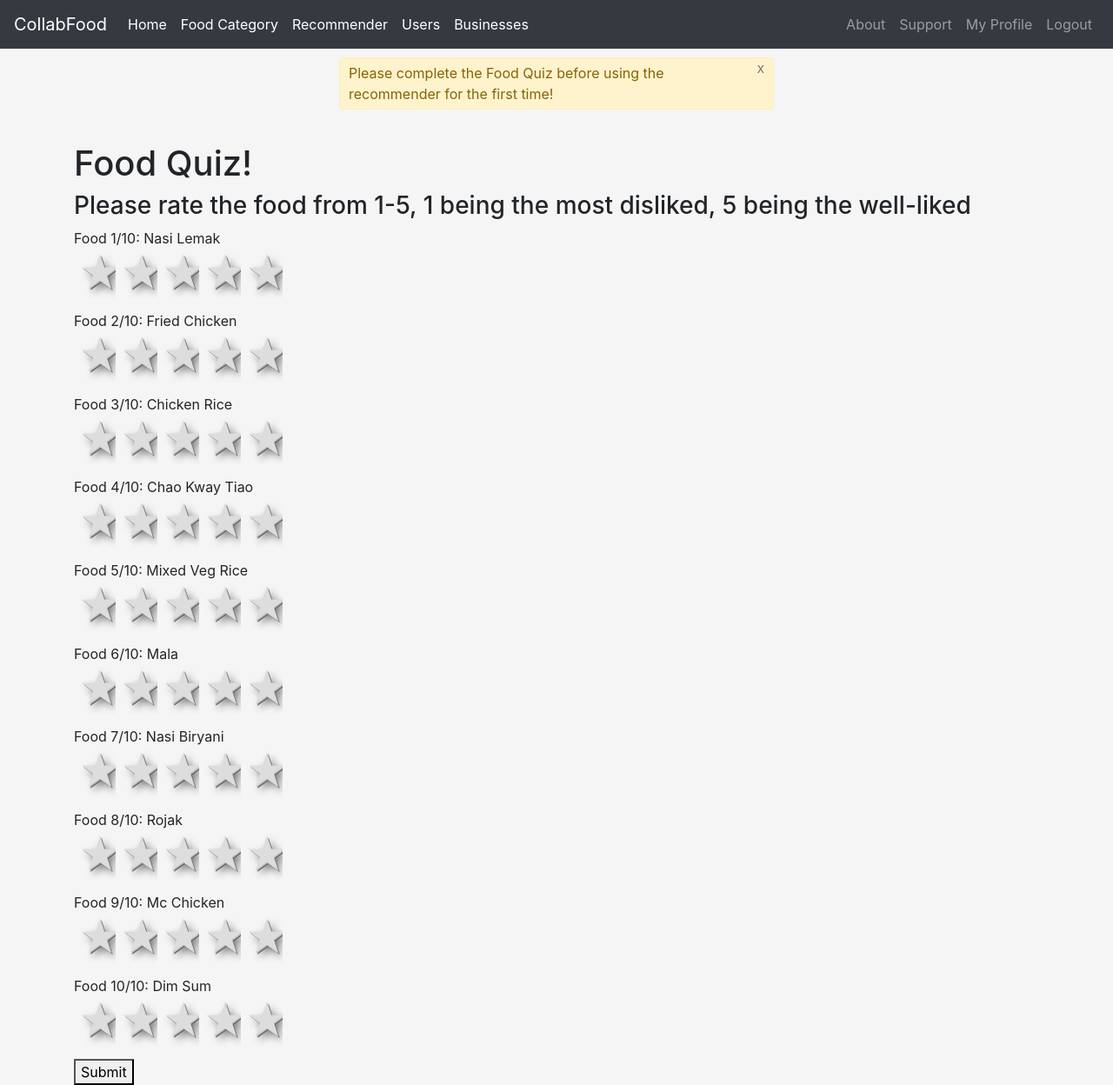
After one commit to zxchen92/FYP, a Django app: page /foodquiz in a window 1280 px wide. The commit adds this page. Shown: the whole page at 87% size. Run offline with Django 4.2, Linux system fonts and the light colour scheme; a user stored in the database is signed in; data comes from the database, SQL or seed files in the repository; both versions use the stored data as it was after the commit; some libraries are stand-ins or nearby versions.

Commit message:
[FYP-71/72]Added Food quiz page and function

```diff
--- a/Homepage/templates/base.html
+++ b/Homepage/templates/base.html
@@ -86,14 +86,17 @@
 
 					{% elif user_type.userType == 'user' %}
 					<!-- links that regular users should see -->
-		      <li class="nav-item active">
+		      		<li class="nav-item active">
 					  <a class="nav-link" href="{% url 'userhome' %}">Home <span class="sr-only">(current)</span></a>
 					</li>
-		      <li class="nav-item active">
+		      		<li class="nav-item active">
 					  <a class="nav-link" href="{% url 'userpromotion' %}">Promotion <span class="sr-only">(current)</span></a>
 					</li>
 					<li class="nav-item active">
 					  <a class="nav-link" href="{% url 'recommenderpage' %}">Recommender <span class="sr-only">(current)</span></a>
+					</li>
+					<li class="nav-item active">
+						<a class="nav-link" href="{% url 'foodquiz' %}">Food Quiz <span class="sr-only">(current)</span></a>
 					</li>
 
 					{% elif user_type.userType == 'business'%}
@@ -156,7 +159,7 @@
 	<div class="container">
 		{% if messages %}
 		  {% for message in messages %}
-		    <div class="alert {% if message.tags %}{% if message.tags == 'error' %}alert-danger{% else %}alert-success{% endif %}{% endif %} alert-dismissable" role="alert" style=" top: 10px; left: 0; right: 0; margin: 0 auto; z-index: 9999; width: 500px; padding: 5px 10px;">
+		  	<div class="alert {% if message.tags %}{% if message.tags == 'error' %}alert-danger{% elif message.tags == 'warning' %}alert-warning{% else %}alert-success{% endif %}{% endif %} alert-dismissable" role="alert" style=" top: 10px; left: 0; right: 0; margin: 0 auto; z-index: 9999; width: 500px; padding: 5px 10px;">
 
 		      <button class="close" data-dismiss="alert">
 		        <small><sup>x</sup></small>
--- /dev/null
+++ b/Homepage/templates/foodquiz.html
@@ -0,0 +1,73 @@
+{% extends 'base.html' %}
+{% block content %}
+
+<h1>Food Quiz!</h1>
+
+<h3>Please rate the food from 1-5, 1 being the most disliked, 5 being the well-liked</h3>
+
+<form action="{% url 'foodquiz' %}" method="post" id="rating-form">
+{% csrf_token %}
+    {% for food in foodQuizList %}
+        <div> Food {{ forloop.counter }}/10: {{food}} </div>
+        <div class="star-rating">
+            <input type="radio" id="rating-5-{{ forloop.counter }}" name="rating-{{ forloop.counter }}" value="5">
+            <label for="rating-5-{{ forloop.counter }}">5</label>
+            <input type="radio" id="rating-4-{{ forloop.counter }}" name="rating-{{ forloop.counter }}" value="4">
+            <label for="rating-4-{{ forloop.counter }}">4</label>
+            <input type="radio" id="rating-3-{{ forloop.counter }}" name="rating-{{ forloop.counter }}" value="3">
+            <label for="rating-3-{{ forloop.counter }}">3</label>
+            <input type="radio" id="rating-2-{{ forloop.counter }}" name="rating-{{ forloop.counter }}" value="2">
+            <label for="rating-2-{{ forloop.counter }}">2</label>
+            <input type="radio" id="rating-1-{{ forloop.counter }}" name="rating-{{ forloop.counter }}" value="1">
+            <label for="rating-1-{{ forloop.counter }}">1</label>
+        </div>
+        <input type="hidden" id="food-{{ forloop.counter }}" name="food-{{ forloop.counter }}" value="{{ food }}">
+    {% endfor %}
+    <br>
+    <button type="submit">Submit</button>
+</form>
+
+<script>
+
+    document.querySelectorAll('input[name="rating"]').forEach(function(radio) {
+        radio.addEventListener('change', function(event) {
+          console.log('Selected rating: ' + event.target.value);
+        });
+      });
+
+    document.getElementById('rating-form').addEventListener('submit', function(event) {
+        event.preventDefault();
+
+        let allRatingsSelected = true;
+
+        for (let i = 1; i <= 10; i++) {
+            const ratingInputs = document.querySelectorAll(`input[name="rating-${i}"]`);
+            let ratingSelected = false;
+
+            ratingInputs.forEach(function(input) {
+                if (input.checked) {
+                    ratingSelected = true;
+                }
+            });
+
+            if (!ratingSelected) {
+                    allRatingsSelected = false;
+                    break;
+            }
+        }
+
+        if (allRatingsSelected) {
+            this.submit();
+        } else {
+            alert('Please rate all the foods before submitting.');
+        }
+    });
+
+    document.querySelectorAll('input[type="radio"]').forEach(function(radio) {
+        radio.addEventListener('change', function(event) {
+            console.log('Selected rating: ' + event.target.value);
+            });
+    });
+</script>
+
+{% endblock %}
--- a/Homepage/urls.py
+++ b/Homepage/urls.py
@@ -25,4 +25,5 @@
 	path('viewuserprofile',views.view_user_profile ,name='viewuserprofile'),
 	path('viewbusinessprofile',views.view_business_profile ,name='viewbusinessprofile'),
 	path('recommenderresults/rate',views.create_rating, name='rate'),
+	path('foodquiz',views.food_quiz, name ='foodquiz'),
 ]
--- a/Homepage/views.py
+++ b/Homepage/views.py
@@ -1,3 +1,4 @@
+import re
 from django.shortcuts import render, redirect
 from django.contrib.auth import authenticate, login, logout
 from django.contrib.auth.models import User
@@ -42,9 +43,6 @@
 		username = request.POST['username']
 		password = request.POST['password']
 		user = authenticate(request, username=username, password=password)
-		print('zx')
-		print(user)
-		sys.stdout.flush()
 		if user is not None:
 			login(request, user)
 			messages.success(request,('Login succesful!'))
@@ -140,8 +138,6 @@
 def add_food_category(request):
 	if request.method == 'POST':
 		form = FoodCategoryForm(request.POST or None, request=request)
-		print(form)
-		sys.stdout.flush()
 		if form.is_valid():
 			form.save()
 			messages.success(request, ("Food Category has been added!"))
@@ -161,9 +157,17 @@
 	user_profile = None
 	user_type = UserType.objects.get(user=request.user)
 	foodCategory = FoodCategory.objects.all()
+	has_rating = Rating.objects.filter(user=request.user).count() > 0
+
 	if user_type.userType == 'user':
 		user_profile = UserProfile.objects.get(user=request.user)
-	context = {'user_type': user_type, 'foodCategory':foodCategory, 'user_profile':user_profile}
+
+	context = {
+		'user_type': user_type,
+		'foodCategory':foodCategory,
+		'user_profile':user_profile,
+		'has_rating':has_rating,
+		}
 	return render(request, 'recommender.html', context)
 
 def customer_support(request):
@@ -261,3 +265,42 @@
 		else:
 			messages.error(request,('Please select a rating and try again!'))
 	return render(request, 'recommenderresults.html', context)
+
+def food_quiz(request):
+	foodQuizList = [
+        ('Nasi Lemak'),
+		('Fried Chicken'),
+		('Chicken Rice'),
+		('Chao Kway Tiao'),
+		('Mixed Veg Rice'),
+		('Mala'),
+		('Nasi Biryani'),
+		('Rojak'),
+		('Mc Chicken'),
+		('Dim Sum'),
+    ]
+	user_type = UserType.objects.get(user=request.user)
+	has_rating = Rating.objects.filter(user=request.user).count() > 0
+
+	context = {
+		"foodQuizList": foodQuizList,
+		"user_type": user_type,
+	}
+	if not has_rating:
+		messages.warning(request, ('Please complete the Food Quiz before using the recommender for the first time!'))
+
+	if request.method == 'POST':
+		user = request.user
+		for i in range(1,11):
+			food = request.POST.get(f'food-{i}')
+			rating_value = request.POST.get(f'rating-{i}')
+			if rating_value is not None:
+				rating_value = int(rating_value)
+				if 1 <= rating_value <= 5:
+					rating, created = Rating.objects.get_or_create(user=user, food=food, defaults={'rating': rating_value})
+					rating.rating = rating_value
+					rating.save()
+		messages.success(request, ('Successfully rated! We will take these ratings into account in your next reccomendation!'))
+		return render(request, 'foodquiz.html', context)
+
+	return render(request, 'foodquiz.html', context)
```
Also changed, not shown: Homepage/templates/recommender.html (+5 -5 lines), db.sqlite3.
